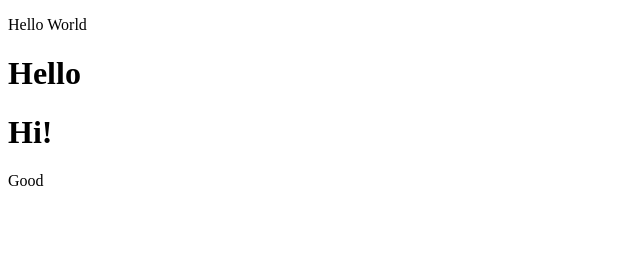
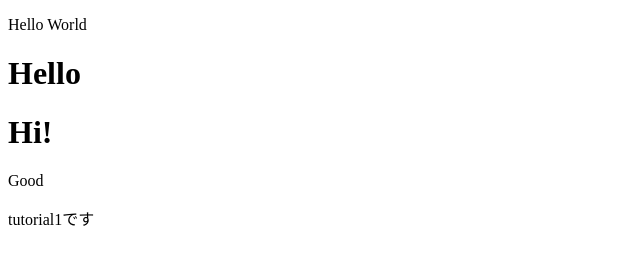
Before and after one commit to DaisukeKikukawa/hello-world, a plain HTML site: page index.html in a window 1280 px wide. Shown: the whole page, without its empty margins (0-640 px from the left). Drawn offline with Linux system fonts and the light colour scheme.

Commit message:
tutorial1

```diff
--- a/index.html
+++ b/index.html
@@ -29,6 +29,7 @@
   <h1>Hello</h1>
   <h1>Hi!</h1>
   <p>Good</p>
+  <P>tutorial1です</P>
 </body>
 
 </html>
```
